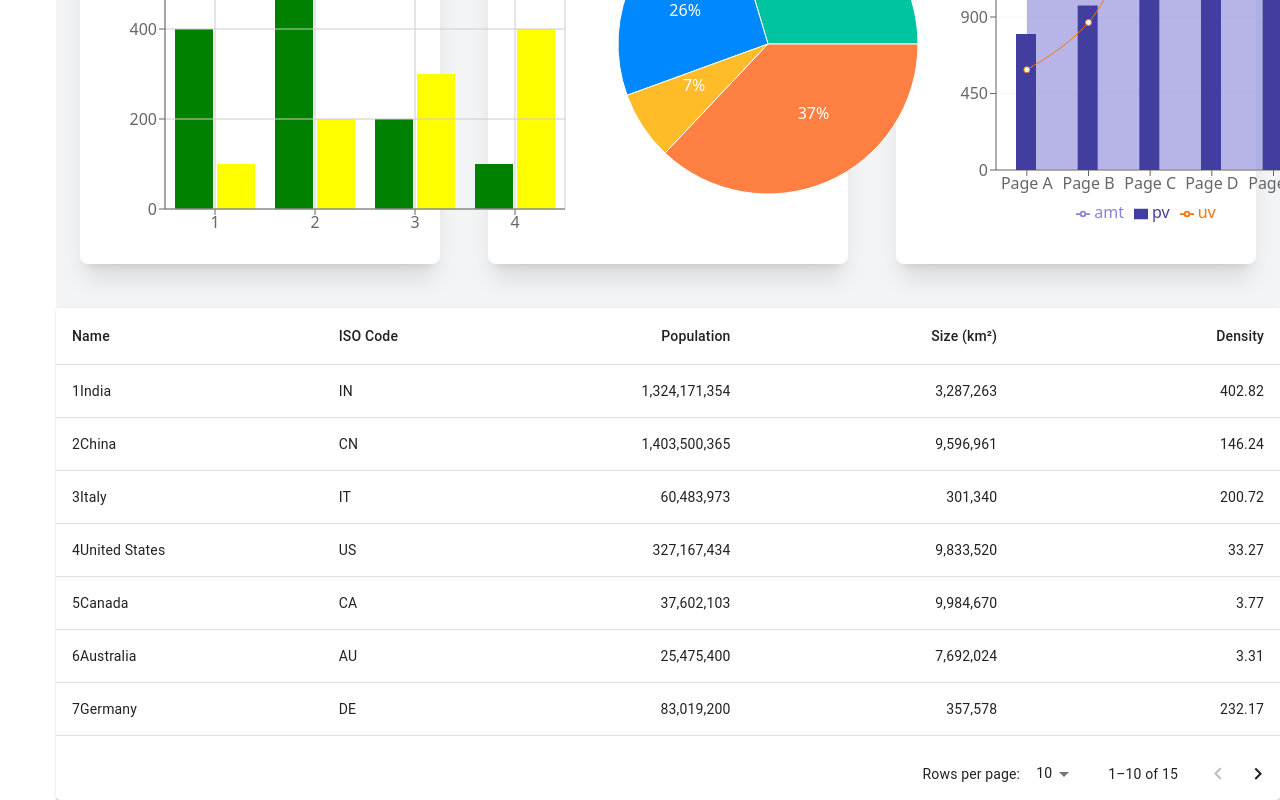
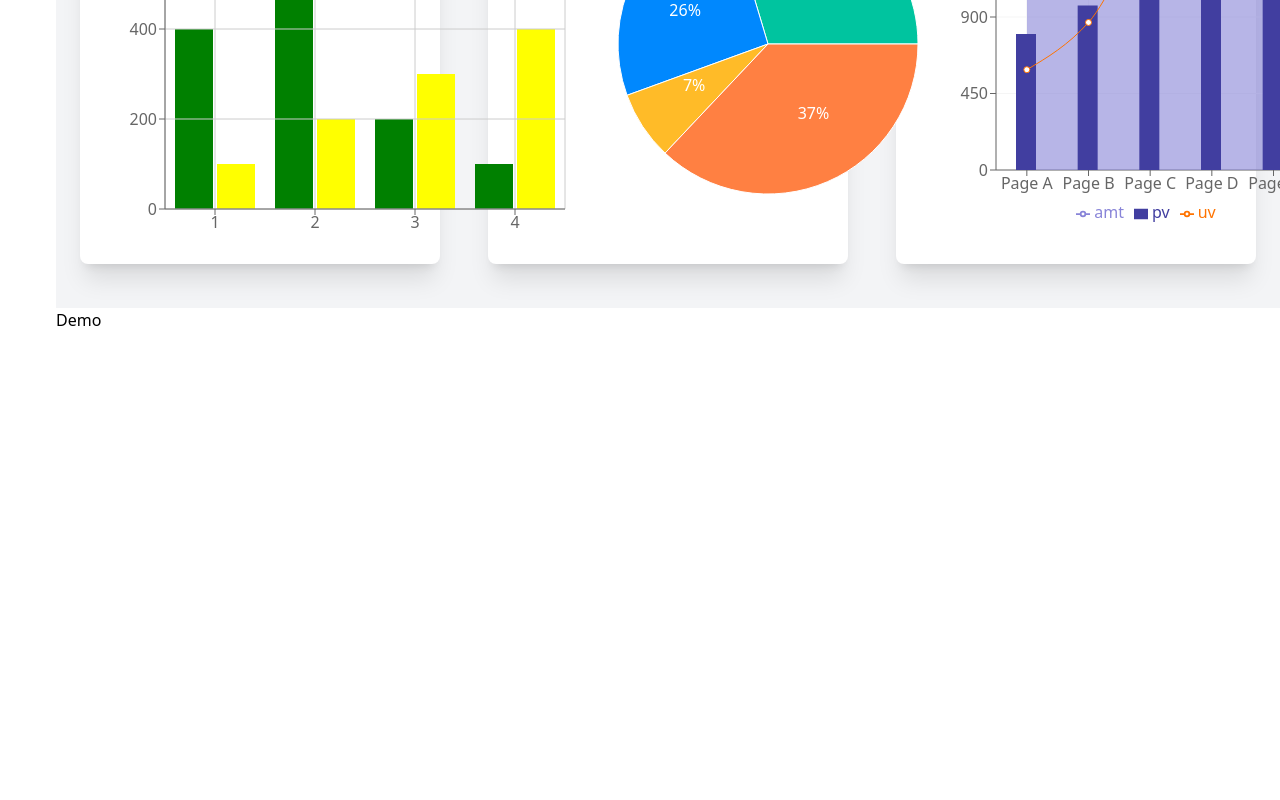
Before and after one commit to vietanh282/WebBanGiay, a React (Create React App) app in the folder Frontend/: page /admin in a window 1280 px wide. Shown: the part 1232-2032 px from the top of the page. After the commit the page ends 1564 px from the top, so only its background shows below. Built offline with nearby package versions, Linux system fonts and the light colour scheme; data requests are answered from the project's data file; what tw-elements would draw is missing.

Commit message:
demo pull request

```diff
--- a/Frontend/src/layouts/Demo.tsx
+++ b/Frontend/src/layouts/Demo.tsx
@@ -1,144 +1,11 @@
-import * as React from 'react';
-import Paper from '@mui/material/Paper';
-import Table from '@mui/material/Table';
-import TableBody from '@mui/material/TableBody';
-import TableCell from '@mui/material/TableCell';
-import TableContainer from '@mui/material/TableContainer';
-import TableHead from '@mui/material/TableHead';
-import TablePagination from '@mui/material/TablePagination';
-import TableRow from '@mui/material/TableRow';
+import React from 'react'
 
-interface Column {
-  id: 'name' | 'code' | 'population' | 'size' | 'density';
-  label: string;
-  minWidth?: number;
-  align?: 'right';
-  format?: (value: number) => string;
+type Props = {}
+
+const Demo = (props: Props) => {
+  return (
+    <div>Demo</div>
+  )
 }
 
-const columns: readonly Column[] = [
-  { id: 'name', label: 'Name', minWidth: 170 },
-  { id: 'code', label: 'ISO\u00a0Code', minWidth: 100 },
-  {
-    id: 'population',
-    label: 'Population',
-    minWidth: 170,
-    align: 'right',
-    format: (value: number) => value.toLocaleString('en-US'),
-  },
-  {
-    id: 'size',
-    label: 'Size\u00a0(km\u00b2)',
-    minWidth: 170,
-    align: 'right',
-    format: (value: number) => value.toLocaleString('en-US'),
-  },
-  {
-    id: 'density',
-    label: 'Density',
-    minWidth: 170,
-    align: 'right',
-    format: (value: number) => value.toFixed(2),
-  },
-];
-
-interface Data {
-  name: string;
-  code: string;
-  population: number;
-  size: number;
-  density: number;
-}
-
-function createData(
-  name: string,
-  code: string,
-  population: number,
-  size: number,
-): Data {
-  const density = population / size;
-  return { name, code, population, size, density };
-}
-
-const rows = [
-  createData('1India', 'IN', 1324171354, 3287263),
-  createData('2China', 'CN', 1403500365, 9596961),
-  createData('3Italy', 'IT', 60483973, 301340),
-  createData('4United States', 'US', 327167434, 9833520),
-  createData('5Canada', 'CA', 37602103, 9984670),
-  createData('6Australia', 'AU', 25475400, 7692024),
-  createData('7Germany', 'DE', 83019200, 357578),
-  createData('8Ireland', 'IE', 4857000, 70273),
-  createData('9Mexico', 'MX', 126577691, 1972550),
-  createData('10Japan', 'JP', 126317000, 377973),
-  createData('11France', 'FR', 67022000, 640679),
-  createData('12United Kingdom', 'GB', 67545757, 242495),
-  createData('13Russia', 'RU', 146793744, 17098246),
-  createData('14Nigeria', 'NG', 200962417, 923768),
-  createData('15Brazil', 'BR', 210147125, 8515767),
-];
-
-export default function StickyHeadTable() {
-  const [page, setPage] = React.useState(0);
-  const [rowsPerPage, setRowsPerPage] = React.useState(10);
-
-  const handleChangePage = (event: unknown, newPage: number) => {
-    setPage(newPage);
-  };
-
-  const handleChangeRowsPerPage = (event: React.ChangeEvent<HTMLInputElement>) => {
-    setRowsPerPage(+event.target.value);
-    setPage(0);
-  };
-
-  return (
-    <Paper sx={{ width: '100%', overflow: 'hidden' }}>
-      <TableContainer sx={{ maxHeight: 440 }}>
-        <Table stickyHeader aria-label="sticky table">
-          <TableHead>
-            <TableRow>
-              {columns.map((column) => (
-                <TableCell
-                  key={column.id}
-                  align={column.align}
-                  style={{ minWidth: column.minWidth }}
-                >
-                  {column.label}
-                </TableCell>
-              ))}
-            </TableRow>
-          </TableHead>
-          <TableBody>
-            {rows
-              .slice(page * rowsPerPage, page * rowsPerPage + rowsPerPage)
-              .map((row) => {
-                return (
-                  <TableRow hover role="checkbox" tabIndex={-1} key={row.code}>
-                    {columns.map((column) => {
-                      const value = row[column.id];
-                      return (
-                        <TableCell key={column.id} align={column.align}>
-                          {column.format && typeof value === 'number'
-                            ? column.format(value)
-                            : value}
-                        </TableCell>
-                      );
-                    })}
-                  </TableRow>
-                );
-              })}
-          </TableBody>
-        </Table>
-      </TableContainer>
-      <TablePagination
-        rowsPerPageOptions={[5,10, 15]}
-        component="div"
-        count={rows.length}
-        rowsPerPage={rowsPerPage}
-        page={page}
-        onPageChange={handleChangePage}
-        onRowsPerPageChange={handleChangeRowsPerPage}
-      />
-    </Paper>
-  );
-}
+export default Demo
```
